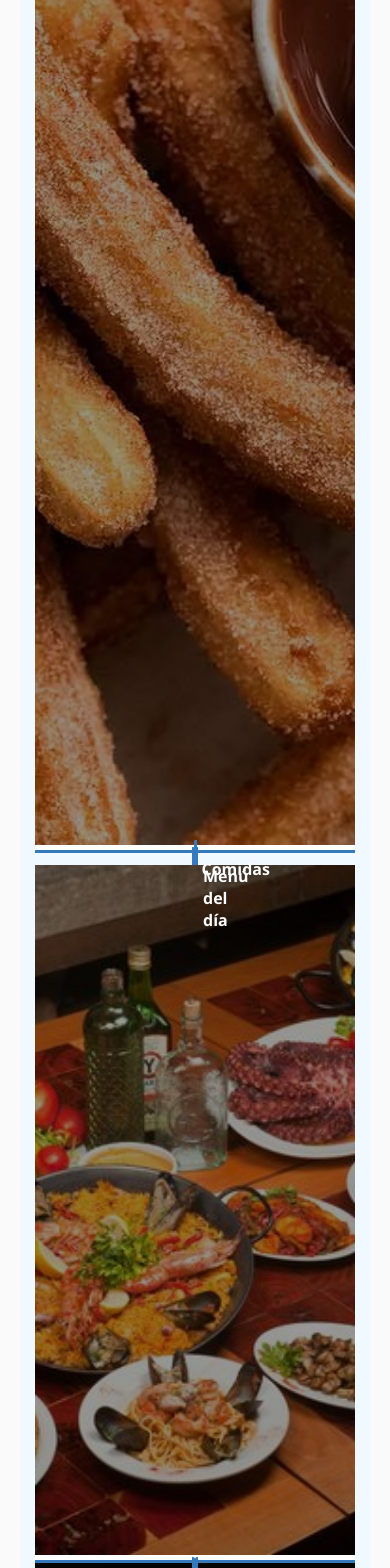
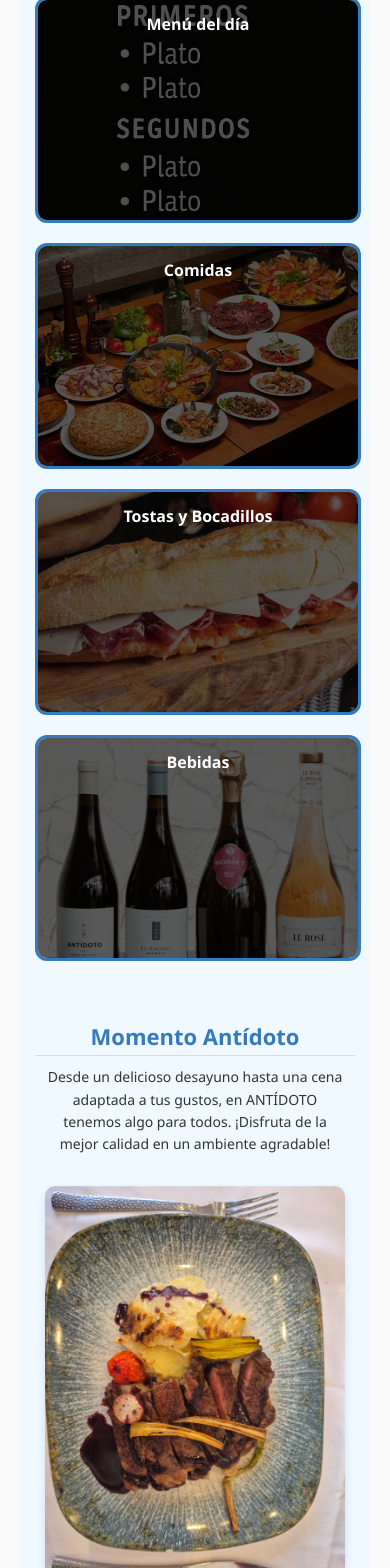
Before and after one commit to alexrotar908/antidoto_web, a React (Create React App) app: page /restaurante in a window 390 px wide. Shown: the part 432-2000 px from the top of the page. Built offline with nearby package versions, Linux system fonts and the light colour scheme.

Commit message:
Actualizo proyecto web

```diff
--- a/src/pages/restaurante.css
+++ b/src/pages/restaurante.css
@@ -110,37 +110,56 @@
   }
 
   .restaurante-grid {
+    display: flex;
+    flex-direction: column;
     gap: 20px;
     margin-top: 20px;
     margin-bottom: 40px;
   }
 
+  .restaurante-row {
+    flex-direction: column;
+    display: flex;
+    gap: 20px;
+  }
+
   .restaurante-card {
-    height: 250px;
+    height: 220px;
+    width: 100%;
+    max-width: 100%;
+    margin: 0 auto;
   }
 
   .restaurante-content {
     font-size: 16px;
-    padding: 0 5px;
+    padding: 0 10px;
+    word-break: break-word;
+    line-height: 1.2;
   }
 
-   .momento-galeria {
+  .momento-galeria {
+    display: flex;
     flex-direction: column;
     align-items: center;
+    gap: 20px;
+    margin-top: 20px;
   }
 
   .momento-imagen {
-    width: 90%;
-    max-width: 320px;
+    width: 100%;
+    max-width: 100%;
+    border-radius: 10px;
     height: auto;
   }
 
   .momento-antidoto h2 {
     font-size: 22px;
+    margin: 20px 0 10px;
   }
 
   .momento-texto {
     font-size: 14px;
+    padding: 0 10px;
   }
 }
 
--- a/src/pages/restaurante.js
+++ b/src/pages/restaurante.js
@@ -1,46 +1,65 @@
 import React from 'react';
 import { Link } from 'react-router-dom';
 import { useTranslation } from 'react-i18next';
-
 import desayunoImg from '../imagenes_desayuno/churros.jpg';
 import comidaImg from '../imagenes/comida.jpg';
 import bocadilloImg from '../imagenes_bocadillo/bocadillo.jpg';
 import menuImg from '../imagenes_menu/menu_del_dia.png';
 import bebidaImg from '../imagenes_bebidas/bebida.jpg';
-
 import './restaurante.css';
 
 const Restaurante = () => {
   const { t } = useTranslation();
 
-  // Organizar por filas
-  const filas = [
-    [
+  const restauranteList = [
     { nombre: t('restaurante.desayuno'), ruta: '/desayunos-meriendas', imagen: desayunoImg },
     { nombre: t('restaurante.menuDia'), ruta: '/menu_del_dia', imagen: menuImg },
+    { nombre: t('restaurante.comidas'), ruta: '/comida', imagen: comidaImg },
     { nombre: t('restaurante.tostasBocadillos'), ruta: '/tostas_bocadillos', imagen: bocadilloImg },
-    ],
-    [
-      { nombre: t('restaurante.comidas'), ruta: '/comida', imagen: comidaImg },
     { nombre: t('restaurante.bebidas'), ruta: '/bebidas', imagen: bebidaImg },
-    ]
+  ];
+
+  const momentoFotos = [
+    require('../imagenes_momento/foto1.png'),
+    require('../imagenes_momento/foto2.png'),
+    require('../imagenes_momento/foto3.png'),
+    require('../imagenes_momento/foto4.png'),
+    require('../imagenes_momento/foto5.png'),
+    require('../imagenes_momento/foto6.png'),
   ];
 
   return (
     <div className="restaurante-container">
-      <h1 style={{ color: '#357ABD' }}>{t('restaurante.title')}</h1>
+      <h1>{t('restaurante.title')}</h1>
 
       <div className="restaurante-grid">
-        {filas.map((fila, filaIndex) => (
-          <div className="restaurante-row" key={filaIndex}>
-            {fila.map((item, index) => (
-              <Link to={item.ruta} className="restaurante-card" key={index}>
-                <img src={item.imagen} alt={item.nombre} className="restaurante-imagen" />
-                <div className="restaurante-content">{item.nombre}</div>
+        <div className="restaurante-row">
+          {restauranteList.slice(0, 3).map((restaurante, index) => (
+            <Link to={restaurante.ruta} className="restaurante-card" key={index}>
+              <img src={restaurante.imagen} alt={restaurante.nombre} className="restaurante-imagen" />
+              <div className="restaurante-content">{restaurante.nombre}</div>
             </Link>
           ))}
         </div>
+        <div className="restaurante-row">
+          {restauranteList.slice(3).map((restaurante, index) => (
+            <Link to={restaurante.ruta} className="restaurante-card" key={index + 3}>
+              <img src={restaurante.imagen} alt={restaurante.nombre} className="restaurante-imagen" />
+              <div className="restaurante-content">{restaurante.nombre}</div>
+            </Link>
           ))}
+        </div>
+      </div>
+
+      {/* Momento Antídoto */}
+      <div className="momento-antidoto">
+        <h2>{t('restaurante.momentoTitulo')}</h2>
+        <p className="momento-texto">{t('restaurante.momentoTexto')}</p>
+        <div className="momento-galeria">
+          {momentoFotos.map((foto, index) => (
+            <img src={foto} alt={`Momento ${index + 1}`} key={index} className="momento-imagen" />
+          ))}
+        </div>
       </div>
     </div>
   );
```
Lines whose indentation alone changed are shown as unchanged.
